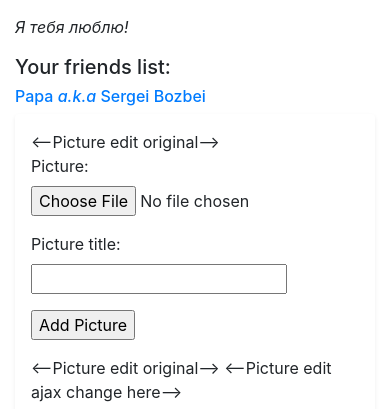
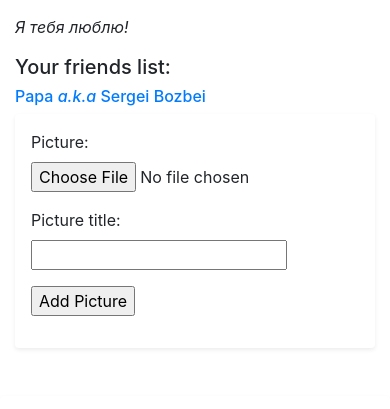
Before and after one commit to MorfFeikO/djangogram, a Django app: page /profile_page/ in a window 390 px wide. Shown: the part 319-728 px from the top of the page. Run offline with Django 3.2, Linux system fonts and the light colour scheme; a user stored in the database is signed in; data comes from the database, SQL or seed files in the repository; both versions use the stored data as it was after the commit; some libraries are stand-ins or nearby versions.

Commit message:
Added ajax image. Trying to remove empty div img error

```diff
--- a/djangogram/djangogram/apps/accounts/views.py
+++ b/djangogram/djangogram/apps/accounts/views.py
@@ -21,6 +21,7 @@ from sendgrid import Mail, Email, To, Content
 from .models import UserProfile, UserPicture, Friend
 from .forms import SignUpForm, EditProfileForm, EditUserProfileForm, EditPictureForm
 
+from json import dumps
 import json
 import environ
 
@@ -181,9 +182,15 @@ def new_profile_view(request, pk=None):
         form = EditPictureForm(request.POST, request.FILES)
         if form.is_valid():
             picture = form.save(commit=False)
+
             picture.user = request.user
             picture.save()
-            return JsonResponse({'picture': model_to_dict(form)}, status=200)
+            pic = {'url': picture.picture.url,
+                   'picture_title': picture.picture_title,
+                   'pub_date': picture.pub_date.strftime("%B %d, %Y, %H:%M %p").replace('PM', 'p.m.').replace('AM', 'a.m.'),
+                   'total_likes': picture.total_likes()
+                   }
+            return JsonResponse({'picture': pic}, status=200)
         else:
             e = dict(form.errors)
             return render(request, 'accounts/errors.html', {'e': e})
--- a/djangogram/djangogram/static/js/pict.js
+++ b/djangogram/djangogram/static/js/pic.js
@@ -9,11 +9,6 @@ $(document).ready(function() {
         var dat = new FormData()
         dat.append('picture', picture);
         dat.append('picture_title', title)
-        console.log(serializedData);
-        console.log(csrftok);
-        console.log(picture);
-        console.log(title);
-        console.log(dat.values());
 
         $.ajax({
             type: 'POST',
@@ -25,18 +20,20 @@ $(document).ready(function() {
             contentType: false,
 
             success: function(response){
-                console.log(response['picture']);
                 $('#picture_column').prepend(
-                    '<div class="col-md"><p><img src="' + response['picture']['picture']['url'] +
+                    '<div class="row shadow-sm p-3 mb-5 bg-white rounded" id="picture_column">' +
+                    '<div class="col-md"><p><img src="' + response['picture']['url'] +
                     '" alt="OOOps, where is picture?" width="150" height="180"></p></div>' +
                     '<div class="col-md"><p>Title: ' + response['picture']['picture_title'] +
-                    '</p><p>Public date: ' + response['picture']['picture_pub_date'] + '</p>' +
-                    '<div id="like_count"><p> Likes: ' + response['picture']['total_likes'] + '</p></div></div>'
+                    '</p><p>Public date: ' + response['picture']['pub_date'] + '</p>' +
+                    '<div id="like_count"><p> Likes: ' + response['picture']['total_likes'] + '</p></div></div></div>'
                 );
+
             },
             error: function (xhr, errmsg, err) {
                 console.log(xhr.status + ": " + xhr.responseText);
             },
             });
+        $('#picture_form')[0].reset();
         });
     });
--- a/djangogram/djangogram/templates/accounts/profile_page.html
+++ b/djangogram/djangogram/templates/accounts/profile_page.html
@@ -57,17 +57,6 @@
                 {% if auth_user.username == user.username %}
                     <div class="shadow-sm p-3 mb-5 bg-white rounded">
 
-                    <--Picture edit original-->
-                        <form enctype="multipart/form-data" method="POST">
-                            {% if user.is_authenticated %}
-                                {% csrf_token %}
-                                {{ form.as_p }}
-                            {% endif %}
-                            <p><input type="submit" value="Add Picture" id="submit"></p>
-                        </form>
-                    <--Picture edit original-->
-
-                    <--Picture edit ajax change here-->
                         <form id="picture_form" enctype="multipart/form-data" method="POST"
                               data-url="{% url 'accounts:profile_page' %}">{% csrf_token %}
                             {% if user.is_authenticated %}
@@ -75,17 +64,16 @@
                             {% endif %}
                             <p><input type="button" value="Add Picture" id="button_picture"></p>
                         </form>
-                    <--Picture edit ajax change here-->
 
                     </div>
                 {% endif %}
 
 
                 {% if pictures %}
+                    <div id="pic_row"></div>
                     {% for picture in pictures %}
                         <div class="row shadow-sm p-3 mb-5 bg-white rounded" id="picture_column">
 
-<-- Вот тут должен добавиться новый элемент -->
                             <div class="col-md">
                                 <p><img src="{{ picture.picture.url }}" alt="OOOps, where is picture?" width="150" height="180"></p>
                             </div>
@@ -96,7 +84,6 @@
                                <div id="like_count">
                                    <p> Likes: {{ picture.total_likes }}</p>
                                </div>
-<-- Вот тут должен добавиться новый элемент -->
 
                                {% if picture not in auth_user.userpicture_set.all%}
                                    <form id="like_form" method="POST">
--- a/djangogram/djangogram/templates/base.html
+++ b/djangogram/djangogram/templates/base.html
@@ -65,7 +65,7 @@
     <script src="{% static 'js/nofriend.js' %}"></script>
     <script src="{% static 'js/like.js' %}"></script>
     <script src="{% static 'js/dislike.js' %}"></script>
-    <script src="{% static 'js/pict.js' %}"></script>
+    <script src="{% static 'js/pic.js' %}"></script>
 
 </body>
 </html>
```
Also changed, not shown: djangogram/db.sqlite3.
